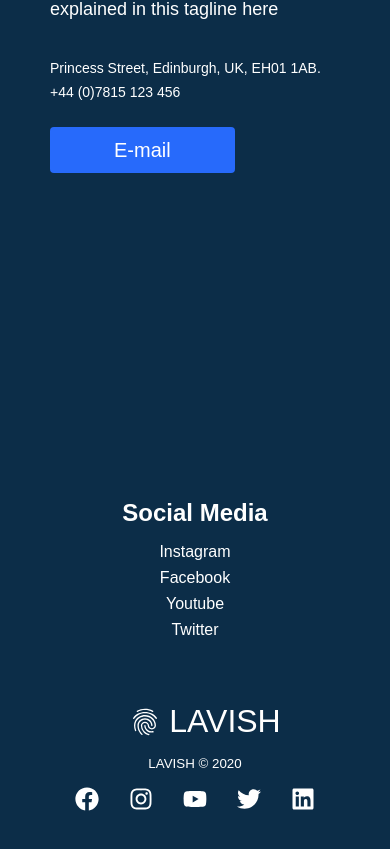
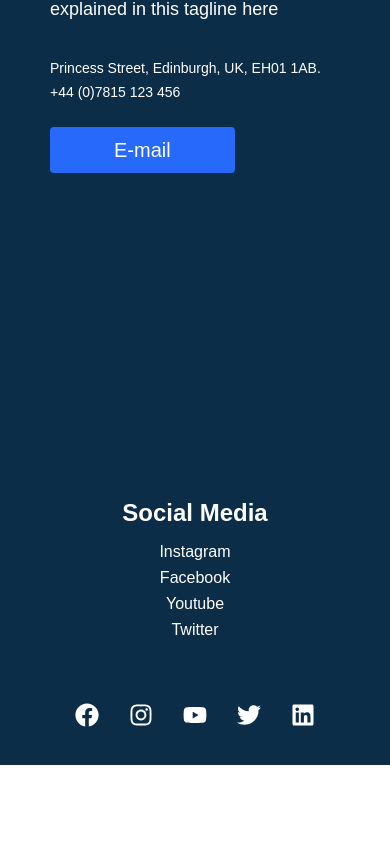
Before and after one commit to DavidAPears/single-page-website, a React (Create React App) app: page / in a window 390 px wide. Shown: the part 481-1330 px from the top of the page. After the commit the page ends 1246 px from the top, so only its background shows below. Built offline with nearby package versions, Linux system fonts and the light colour scheme.

Commit message:
Removes old LAVISH footer for mobile

```diff
--- a/src/components/Footer.js
+++ b/src/components/Footer.js
@@ -71,13 +71,6 @@ function Footer() {
       </div>
       <section className="social-media">
         <div className="social-media-wrap">
-          <div className="footer-logo">
-            <Link to="/" className="social-logo">
-              <MdFingerprint className="navbar-icon" />
-              LAVISH
-            </Link>
-          </div>
-          <small className="website-rights">LAVISH © 2020</small>
           <div className="social-icons">
             <Link
               className="social-icon-link"
```
